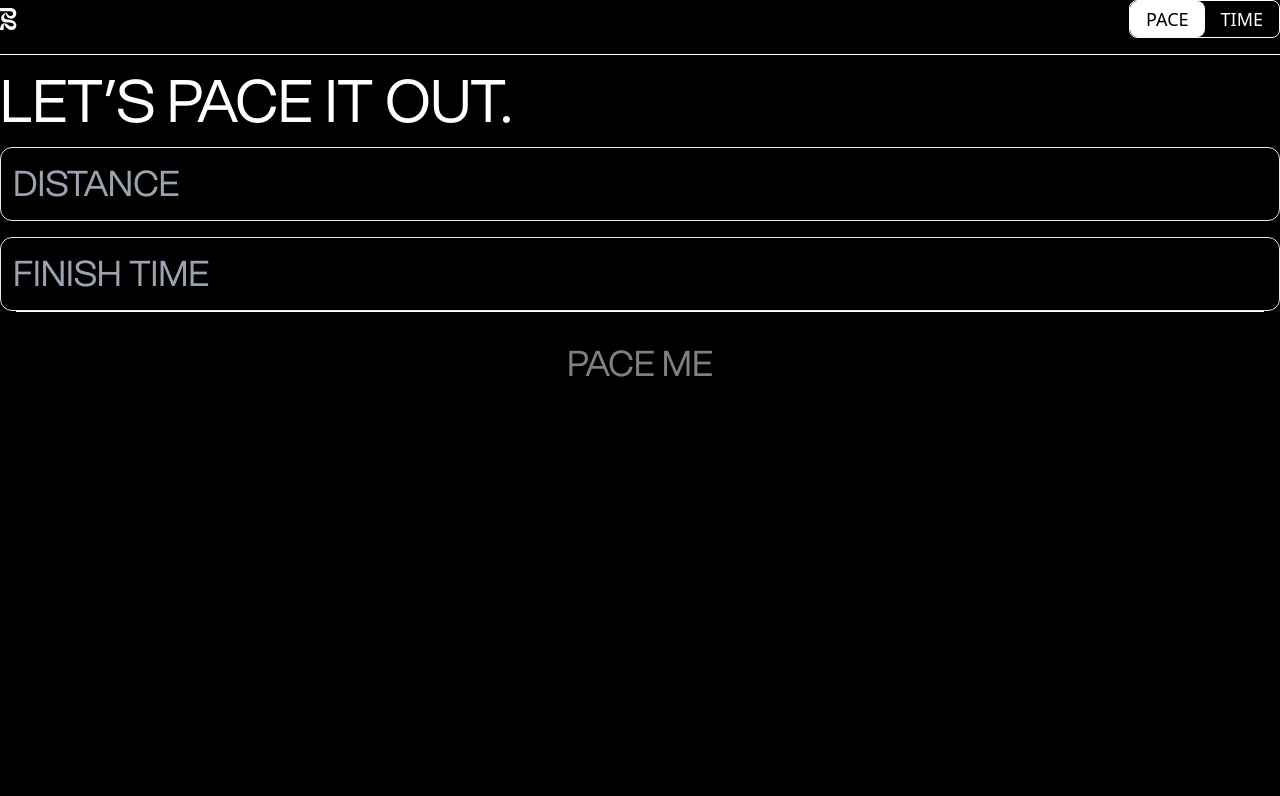
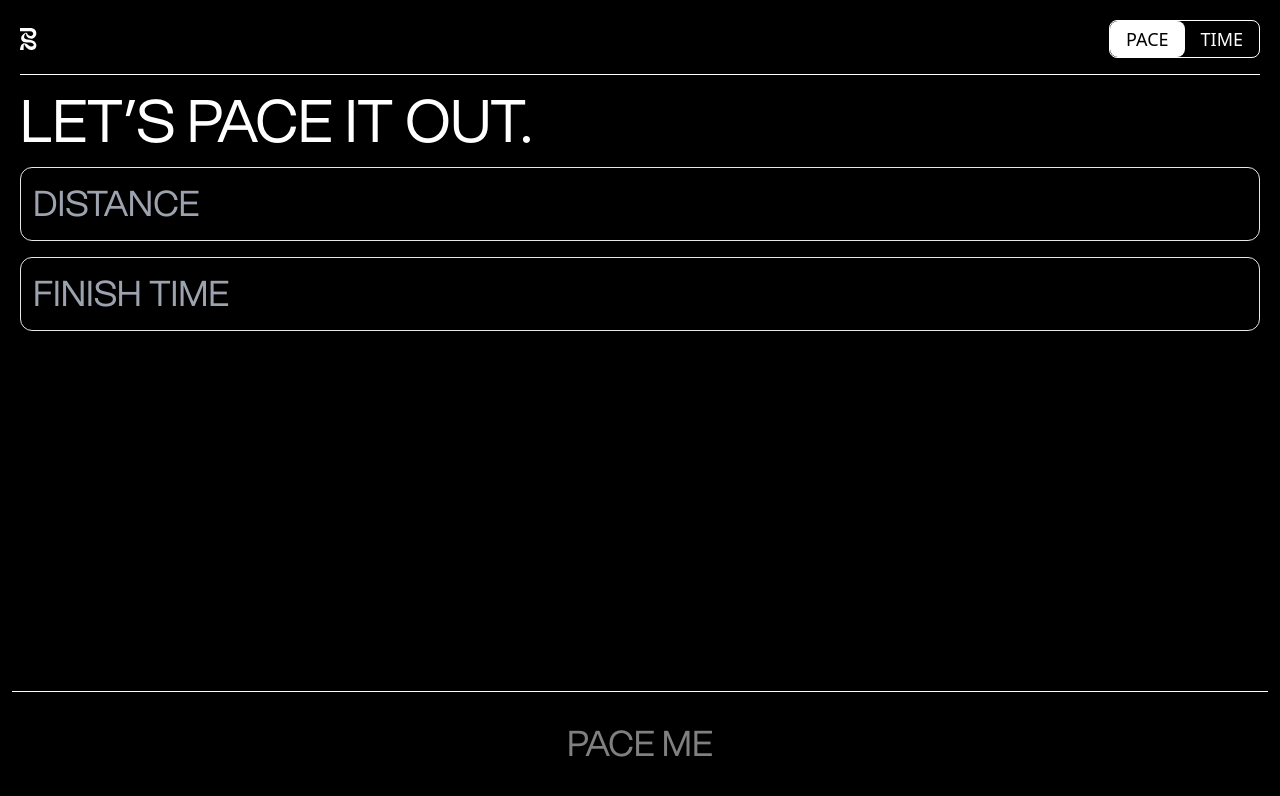
Before and after one commit to tlcottr/banditpacer, a Next.js app: page / in a window 1280 px wide. Shown: the top 796 px of the page. Built offline with nearby package versions, Linux system fonts and the light colour scheme.

Commit message:
update 2

```diff
--- a/components/Layout/index.js
+++ b/components/Layout/index.js
@@ -3,9 +3,9 @@ import Header from "../Header";
 
 const Layout = ({ children }) => {
   return (
-    <div className="h-screen">
+    <div className="p-5">
       <Header />
-      <main>{children}</main>
+      <main className="flex flex-col justify-between">{children}</main>
     </div>
   );
 };
--- a/pages/index.js
+++ b/pages/index.js
@@ -3,6 +3,7 @@ import Prompt from "@/components/Prompt";
 export default function Home() {
   return (
     <>
+      <div className="h-full">
         <div className="py-4 font-GroteskMedium text-6xl">
           <div>LET’S PACE IT OUT.</div>
         </div>
@@ -16,7 +17,8 @@ export default function Home() {
             placeholder="Finish Time"
           ></input>
         </div>
-      <div className="px-4 right-0 w-full">
+      </div>
+      <div className="px-3 py-6 w-full fixed bottom-0 right-0 left-0">
         <div className="pt-3 border-t border-solid border-white">
           <button className="bg-[#C97900] w-full rounded-lg mt-2 px-3 py-3 uppercase font-GroteskRegular text-4xl bg-black focus:border-white focus:ring-0">
             <span className="opacity-50">Pace Me</span>
```
Lines whose indentation alone changed are shown as unchanged.
